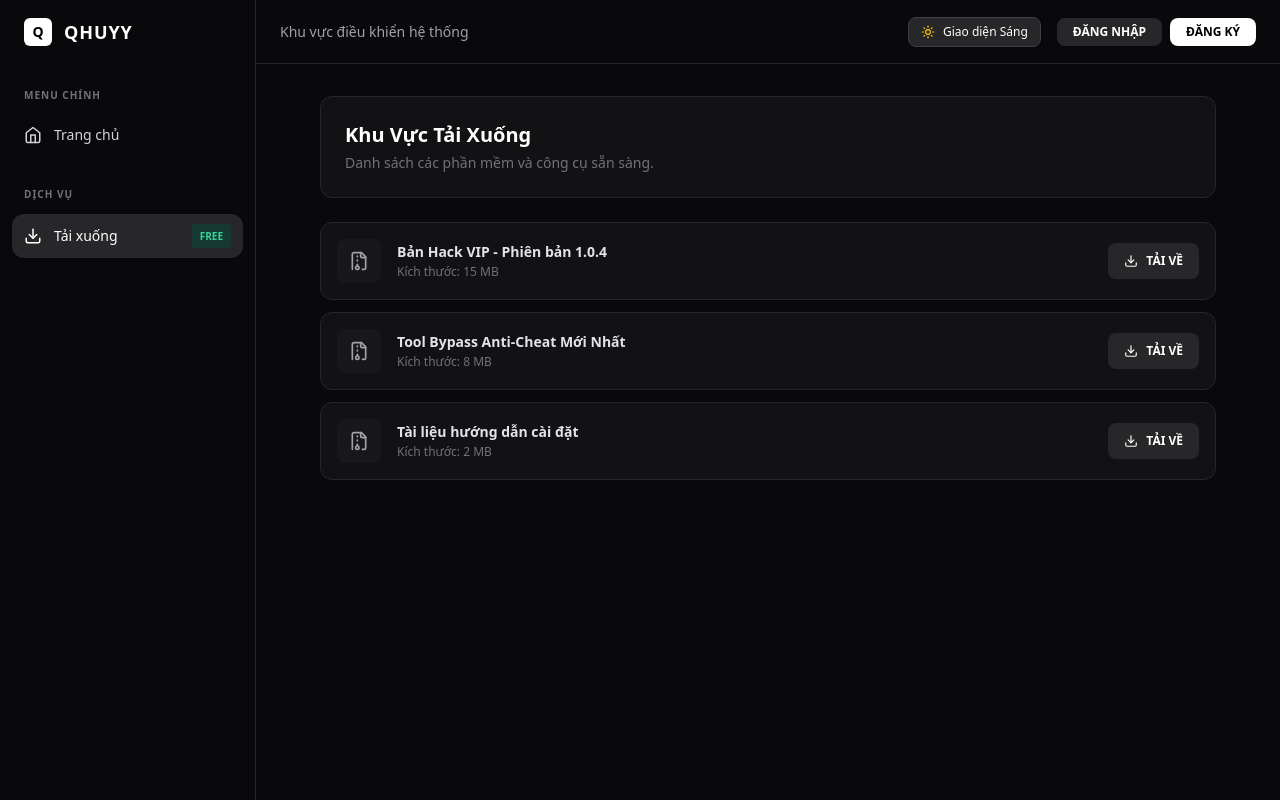
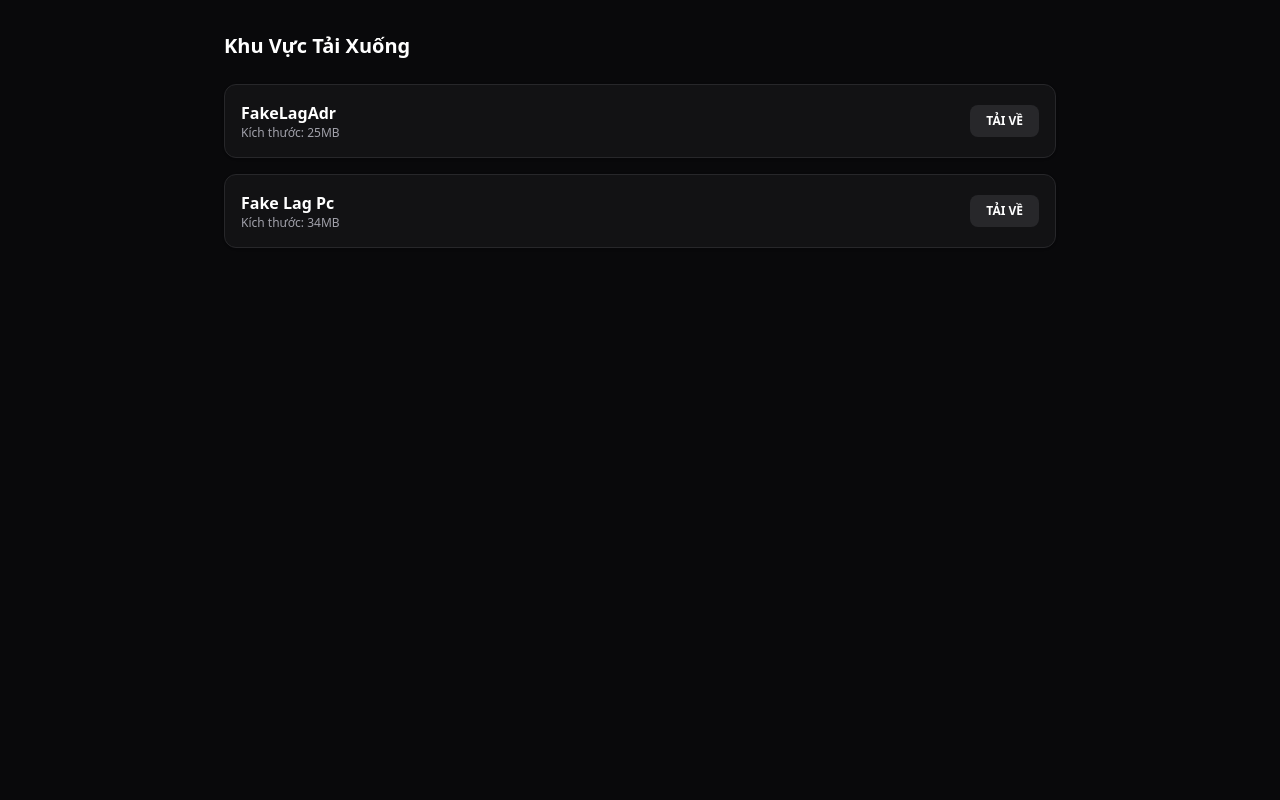
Before and after one commit to quanghuy1501ne-ui/qhuyy, a Next.js app: page /download in a window 1280 px wide. Built offline with nearby package versions, Linux system fonts and the light colour scheme.

Commit message:
update default files

```diff
--- a/app/download/page.tsx
+++ b/app/download/page.tsx
@@ -1,193 +1,53 @@
 'use client';
-import React, { useState, useEffect } from 'react';
-import Sidebar from '@/components/layout/sidebar';
-import Topbar from '@/components/layout/topbar';
-import { Download, FileArchive, Trash2, Edit, Plus, X, Check } from 'lucide-react';
+import React, { useState } from 'react';
 
 export default function DownloadPage() {
-  const [isAdmin, setIsAdmin] = useState(false);
-  const [files, setFiles] = useState<any[]>([]);
+  // Danh sách file cố định của bạn
+  const [files, setFiles] = useState([
+    {
+      id: 1,
+      title: 'FakeLagAdr',
+      size: '25MB',
+      url: 'https://link4m.net/yUeEnlm'
+    },
+    {
+      id: 2,
+      title: 'Fake Lag Pc',
+      size: '34MB',
+      url: 'https://link4m.net/UkbL2'
+    }
+  ]);
 
-  // State quản lý Form thêm/sửa
-  const [showAddForm, setShowAddForm] = useState(false);
-  const [editingId, setEditingId] = useState<number | null>(null);
-  const [formData, setFormData] = useState({ name: '', size: '', url: '' });
-
-  useEffect(() => {
-    // Kiểm tra quyền Admin
-    const user = JSON.parse(localStorage.getItem('qhuyy_user') || '{}');
-    if (user.role === 'admin') {
-      setIsAdmin(true);
+  // Hàm xử lý khi bấm tải về
+  const handleDownload = (url: string) => {
+    let finalUrl = url.trim();
+    if (!finalUrl.startsWith('http://') && !finalUrl.startsWith('https://')) {
+      finalUrl = 'https://' + finalUrl;
     }
-
-    // Tải danh sách file từ localStorage, nếu chưa có thì dùng danh sách mặc định
-    const savedFiles = localStorage.getItem('qhuyy_downloads');
-    if (savedFiles && JSON.parse(savedFiles).length > 0) {
-      setFiles(JSON.parse(savedFiles));
-    } else {
-      const defaultFiles = [
-        { id: 1, name: 'Bản Hack VIP - Phiên bản 1.0.4', size: '15 MB', url: '#' },
-        { id: 2, name: 'Tool Bypass Anti-Cheat Mới Nhất', size: '8 MB', url: '#' },
-        { id: 3, name: 'Tài liệu hướng dẫn cài đặt', size: '2 MB', url: '#' },
-      ];
-      setFiles(defaultFiles);
-      localStorage.setItem('qhuyy_downloads', JSON.stringify(defaultFiles));
-    }
-  }, []);
-
-  // Cập nhật state & storage
-  const saveFiles = (newFiles: any[]) => {
-    setFiles(newFiles);
-    localStorage.setItem('qhuyy_downloads', JSON.stringify(newFiles));
-  };
-
-  // 1. Xóa file
-  const handleDelete = (id: number) => {
-    if (confirm('Bạn có chắc chắn muốn xóa file này khỏi hệ thống?')) {
-      const newFiles = files.filter(f => f.id !== id);
-      saveFiles(newFiles);
-    }
-  };
-
-  // 2. Mở form sửa
-  const startEdit = (file: any) => {
-    setEditingId(file.id);
-    setFormData({ name: file.name, size: file.size, url: file.url });
-    setShowAddForm(false);
-  };
-
-  // Lưu thông tin sửa
-  const handleSaveEdit = () => {
-    const newFiles = files.map(f =>
-      f.id === editingId ? { ...f, ...formData } : f
-    );
-    saveFiles(newFiles);
-    setEditingId(null);
-    setFormData({ name: '', size: '', url: '' });
-  };
-
-  // 3. Thêm file mới
-  const handleAddFile = (e: React.FormEvent) => {
-    e.preventDefault();
-    const newFile = {
-      id: Date.now(),
-      ...formData
-    };
-    saveFiles([...files, newFile]);
-    setShowAddForm(false);
-    setFormData({ name: '', size: '', url: '' });
-  };
-
-  // Xử lý nút Download
-  const handleDownload = (fileName: string, url: string) => {
-    if (url && url !== '#') {
-      window.open(url, '_blank');
-    } else {
-      alert(`Đang bắt đầu tải xuống file: ${fileName}`);
-    }
+    window.open(finalUrl, '_blank');
   };
 
   return (
-    <div className="min-h-screen bg-[#09090b] text-white flex">
-      <Sidebar />
-      <div className="ml-64 flex-1 flex flex-col min-h-screen">
-        <Topbar />
-        <main className="flex-1 p-8">
-          <div className="max-w-4xl mx-auto space-y-6">
+    <div className="p-8 max-w-4xl mx-auto space-y-6">
+      <div className="flex justify-between items-center">
+        <h1 className="text-xl font-bold text-white">Khu Vực Tải Xuống</h1>
+      </div>
 
-            {/* Tiêu đề & Nút thêm file */}
-            <div className="bg-[#121214] border border-zinc-800 p-6 rounded-xl flex justify-between items-center">
-              <div>
-                <h1 className="text-xl font-bold mb-1 flex items-center gap-3">
-                  Khu Vực Tải Xuống
-                  {isAdmin && <span className="bg-red-600/20 text-red-500 text-[10px] px-2 py-0.5 rounded border border-red-900/50 uppercase tracking-widest">Quyền Admin</span>}
-                </h1>
-                <p className="text-sm text-zinc-500">Danh sách các phần mềm và công cụ sẵn sàng.</p>
-              </div>
-
-              {isAdmin && !showAddForm && (
-                <button
-                  onClick={() => { setShowAddForm(true); setEditingId(null); setFormData({ name: '', size: '', url: '' }); }}
-                  className="flex items-center gap-2 bg-white text-black hover:bg-zinc-200 text-xs font-bold px-4 py-2.5 rounded-lg transition"
-                >
-                  <Plus size={16} /> THÊM FILE MỚI
-                </button>
-              )}
+      <div className="space-y-4">
+        {files.map((file) => (
+          <div key={file.id} className="bg-[#121214] border border-zinc-800 p-4 rounded-xl flex justify-between items-center shadow">
+            <div>
+              <h3 className="font-bold text-white text-base">{file.title}</h3>
+              <p className="text-xs text-zinc-400">Kích thước: {file.size}</p>
             </div>
-
-            {/* Form Thêm File mới */}
-            {isAdmin && showAddForm && (
-              <form onSubmit={handleAddFile} className="bg-[#121214] border border-zinc-700 p-5 rounded-xl space-y-4">
-                <h3 className="text-sm font-bold text-white mb-2">Đăng tải file mới</h3>
-                <div className="grid grid-cols-2 gap-4">
-                  <input type="text" placeholder="Tên phần mềm / Tên File" required value={formData.name} onChange={e => setFormData({...formData, name: e.target.value})} className="bg-[#09090b] border border-zinc-800 rounded-lg px-4 py-2 text-sm focus:border-zinc-500 outline-none" />
-                  <input type="text" placeholder="Dung lượng (VD: 15 MB)" required value={formData.size} onChange={e => setFormData({...formData, size: e.target.value})} className="bg-[#09090b] border border-zinc-800 rounded-lg px-4 py-2 text-sm focus:border-zinc-500 outline-none" />
-                </div>
-                <input type="text" placeholder="Đường dẫn trang web tải (URL / Link Google Drive...)" required value={formData.url} onChange={e => setFormData({...formData, url: e.target.value})} className="w-full bg-[#09090b] border border-zinc-800 rounded-lg px-4 py-2 text-sm focus:border-zinc-500 outline-none" />
-
-                <div className="flex gap-2 justify-end">
-                  <button type="button" onClick={() => setShowAddForm(false)} className="px-4 py-2 text-xs font-bold bg-zinc-800 hover:bg-zinc-700 rounded-lg">HỦY</button>
-                  <button type="submit" className="px-4 py-2 text-xs font-bold bg-white text-black hover:bg-zinc-200 rounded-lg">LƯU LẠI</button>
-                </div>
-              </form>
-            )}
-
-            {/* Danh sách File */}
-            <div className="space-y-3">
-              {files.map((file) => (
-                <div key={file.id} className={`bg-[#121214] border ${editingId === file.id ? 'border-zinc-500' : 'border-zinc-800'} p-4 rounded-xl transition`}>
-
-                  {editingId === file.id ? (
-                    <div className="space-y-3">
-                      <div className="grid grid-cols-2 gap-3">
-                        <input type="text" value={formData.name} onChange={e => setFormData({...formData, name: e.target.value})} className="bg-[#09090b] border border-zinc-700 rounded-lg px-3 py-2 text-sm outline-none" placeholder="Tên file" />
-                        <input type="text" value={formData.size} onChange={e => setFormData({...formData, size: e.target.value})} className="bg-[#09090b] border border-zinc-700 rounded-lg px-3 py-2 text-sm outline-none" placeholder="Kích thước" />
-                      </div>
-                      <input type="text" value={formData.url} onChange={e => setFormData({...formData, url: e.target.value})} className="w-full bg-[#09090b] border border-zinc-700 rounded-lg px-3 py-2 text-sm outline-none" placeholder="Link web / Tải về" />
-                      <div className="flex justify-end gap-2 mt-2">
-                        <button onClick={() => setEditingId(null)} className="p-2 bg-zinc-800 hover:bg-zinc-700 rounded-lg text-zinc-300"><X size={16} /></button>
-                        <button onClick={handleSaveEdit} className="flex items-center gap-1 px-4 py-2 bg-white text-black hover:bg-zinc-200 font-bold text-xs rounded-lg"><Check size={14} /> LƯU</button>
-                      </div>
-                    </div>
-                  ) : (
-                    <div className="flex items-center justify-between">
-                      <div className="flex items-center gap-4">
-                        <div className="p-3 bg-zinc-900 rounded-lg text-zinc-400">
-                          <FileArchive size={20} />
-                        </div>
-                        <div>
-                          <h3 className="text-sm font-bold text-zinc-200">{file.name}</h3>
-                          <p className="text-xs text-zinc-500 mt-0.5">Kích thước: {file.size}</p>
-                        </div>
-                      </div>
-
-                      <div className="flex items-center gap-2">
-                        {isAdmin && (
-                          <>
-                            <button onClick={() => startEdit(file)} className="p-2.5 bg-zinc-800 hover:bg-blue-900 hover:text-blue-400 text-zinc-400 rounded-lg transition" title="Sửa file">
-                              <Edit size={16} />
-                            </button>
-                            <button onClick={() => handleDelete(file.id)} className="p-2.5 bg-zinc-800 hover:bg-red-900 hover:text-red-400 text-zinc-400 rounded-lg transition" title="Xóa file">
-                              <Trash2 size={16} />
-                            </button>
-                          </>
-                        )}
-
-                        <button
-                          onClick={() => handleDownload(file.name, file.url)}
-                          className="flex items-center gap-2 bg-zinc-800 hover:bg-white hover:text-black text-white text-xs font-semibold px-4 py-2.5 rounded-lg transition active:scale-95 cursor-pointer ml-2"
-                        >
-                          <Download size={14} /> TẢI VỀ
-                        </button>
-                      </div>
-                    </div>
-                  )}
-                </div>
-              ))}
-            </div>
-
+            <button
+              onClick={() => handleDownload(file.url)}
+              className="bg-zinc-800 hover:bg-zinc-700 text-white px-4 py-2 rounded-lg text-xs font-bold transition cursor-pointer"
+            >
+              TẢI VỀ
+            </button>
           </div>
-        </main>
+        ))}
       </div>
     </div>
   );
```
Also changed, not shown: package.json (+5 -4 lines), 2 other files (tests, documents, lock files or other folders).
